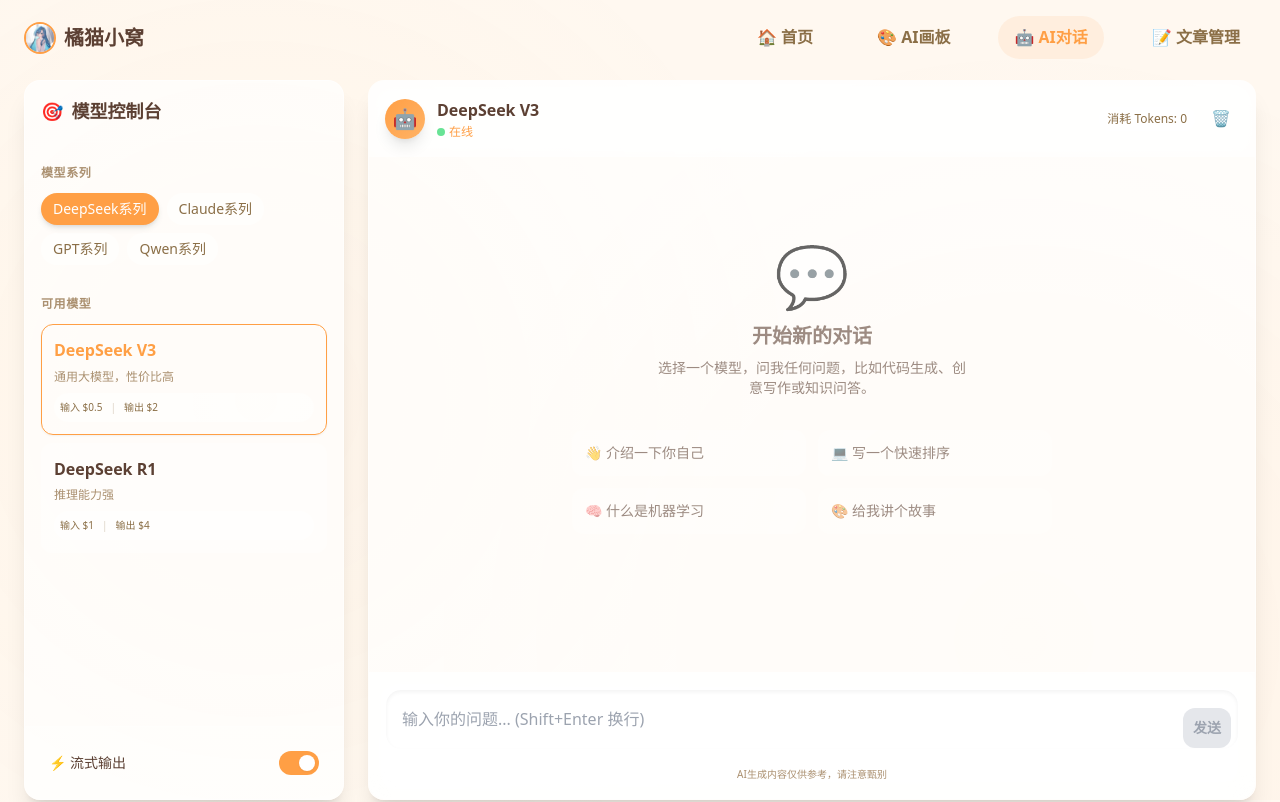
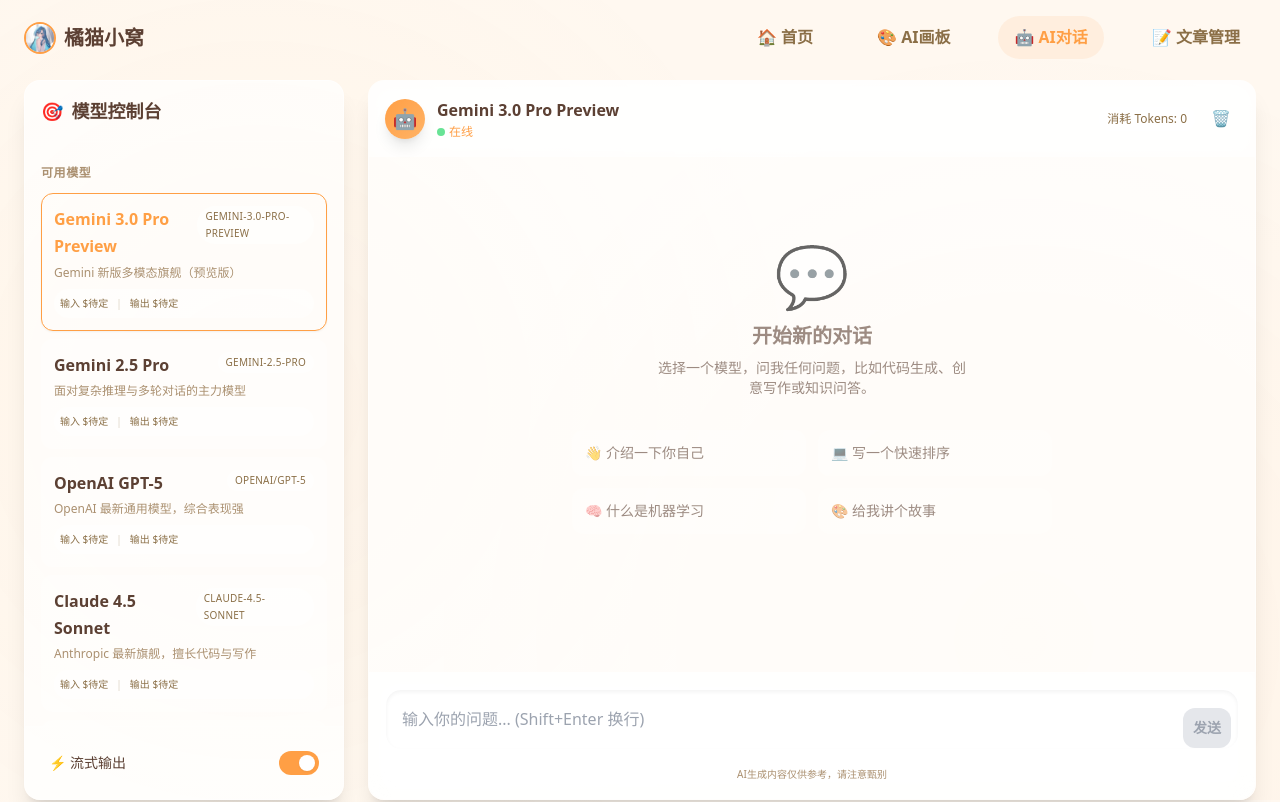
Before and after one commit to IwannaYuJie/web, a React (Vite) app: page /ai-chat in a window 1280 px wide. Shown: the top 802 px of the page. Built offline with nearby package versions, Linux system fonts and the light colour scheme.

Commit message:
feat: streamline ai chat models

```diff
--- a/src/pages/AIChat.jsx
+++ b/src/pages/AIChat.jsx
@@ -6,29 +6,47 @@
  * 使用七牛云AI推理API
  */
 function AIChat() {
-  // 模型配置 - 按系列分类
-  const modelCategories = {
-    'DeepSeek系列': [
-      { id: 'deepseek-v3', name: 'DeepSeek V3', inputPrice: 0.5, outputPrice: 2, desc: '通用大模型，性价比高' },
-      { id: 'deepseek-r1', name: 'DeepSeek R1', inputPrice: 1, outputPrice: 4, desc: '推理能力强' },
-    ],
-    'Claude系列': [
-      { id: 'claude-3.5-sonnet', name: 'Claude 3.5 Sonnet', inputPrice: 5.4, outputPrice: 27, desc: '逻辑与代码能力卓越' },
-      { id: 'claude-3.5-haiku', name: 'Claude 3.5 Haiku', inputPrice: 1.44, outputPrice: 7.2, desc: '速度快，成本低' },
-    ],
-    'GPT系列': [
-      { id: 'gpt-4o', name: 'GPT-4o', inputPrice: 2.5, outputPrice: 10, desc: 'OpenAI 最新旗舰' },
-      { id: 'gpt-4o-mini', name: 'GPT-4o Mini', inputPrice: 0.15, outputPrice: 0.6, desc: '轻量级模型' },
-    ],
-    'Qwen系列': [
-      { id: 'qwen-max', name: 'Qwen Max', inputPrice: 1.2, outputPrice: 4.8, desc: '通义千问最强模型' },
-      { id: 'qwen-turbo', name: 'Qwen Turbo', inputPrice: 0.1, outputPrice: 0.2, desc: '极速响应' },
-    ]
-  }
+  // 单一模型列表，保持与后端允许的模型 ID 一致，避免目录嵌套造成额外选择步骤
+  const aiModels = [
+    {
+      id: 'gemini-3.0-pro-preview',
+      name: 'Gemini 3.0 Pro Preview',
+      desc: 'Gemini 新版多模态旗舰（预览版）',
+      inputPrice: '待定',
+      outputPrice: '待定'
+    },
+    {
+      id: 'gemini-2.5-pro',
+      name: 'Gemini 2.5 Pro',
+      desc: '面对复杂推理与多轮对话的主力模型',
+      inputPrice: '待定',
+      outputPrice: '待定'
+    },
+    {
+      id: 'openai/gpt-5',
+      name: 'OpenAI GPT-5',
+      desc: 'OpenAI 最新通用模型，综合表现强',
+      inputPrice: '待定',
+      outputPrice: '待定'
+    },
+    {
+      id: 'claude-4.5-sonnet',
+      name: 'Claude 4.5 Sonnet',
+      desc: 'Anthropic 最新旗舰，擅长代码与写作',
+      inputPrice: '待定',
+      outputPrice: '待定'
+    },
+    {
+      id: 'deepseek/deepseek-v3.2-exp-thinking',
+      name: 'DeepSeek V3.2 EXP Thinking',
+      desc: 'DeepSeek 思维链升级款，推理细腻',
+      inputPrice: '待定',
+      outputPrice: '待定'
+    }
+  ]
 
   // 状态管理
-  const [selectedCategory, setSelectedCategory] = useState('DeepSeek系列')
-  const [selectedModel, setSelectedModel] = useState('deepseek-v3')
+  const [selectedModel, setSelectedModel] = useState(aiModels[0].id)
   const [messages, setMessages] = useState([])
   const [inputMessage, setInputMessage] = useState('')
   const [isLoading, setIsLoading] = useState(false)
@@ -181,7 +199,7 @@
     }
   }
 
-  const currentModel = Object.values(modelCategories).flat().find(m => m.id === selectedModel)
+  const currentModel = aiModels.find(m => m.id === selectedModel)
 
   return (
     <div className="container h-[calc(100vh-80px)] flex flex-col md:flex-row gap-6 pb-6 animate-fade-in">
@@ -207,30 +225,10 @@
           </div>
 
           <div className="flex-1 overflow-y-auto p-4 space-y-6">
-             {/* Categories */}
-             <div className="space-y-2">
-               <label className="text-xs font-bold text-text-light uppercase tracking-wider">模型系列</label>
-               <div className="flex flex-wrap gap-2">
-                 {Object.keys(modelCategories).map(cat => (
-                   <button
-                     key={cat}
-                     onClick={() => setSelectedCategory(cat)}
-                     className={`px-3 py-1.5 rounded-lg text-sm transition-all ${
-                       selectedCategory === cat
-                         ? 'bg-primary text-white shadow-md'
-                         : 'bg-white/50 hover:bg-white text-text-secondary'
-                     }`}
-                   >
-                     {cat}
-                   </button>
-                 ))}
-               </div>
-             </div>
-
              {/* Model List */}
              <div className="space-y-2">
                <label className="text-xs font-bold text-text-light uppercase tracking-wider">可用模型</label>
-               {modelCategories[selectedCategory]?.map(model => (
+               {aiModels.map(model => (
                  <div
                    key={model.id}
                    onClick={() => {
@@ -248,12 +246,15 @@
                      <span className={`font-bold ${selectedModel === model.id ? 'text-primary' : 'text-text-color'}`}>
                        {model.name}
                      </span>
+                     <span className="text-[10px] uppercase tracking-wide text-text-secondary bg-white/50 px-2 py-0.5 rounded-full">
+                       {model.id}
+                     </span>
                    </div>
                    <p className="text-xs text-text-light line-clamp-2 mb-2">{model.desc}</p>
                    <div className="flex gap-2 text-[10px] text-text-secondary bg-white/40 p-1.5 rounded-lg">
-                     <span>输入 ${model.inputPrice}</span>
+                     <span>输入 ${model.inputPrice || '—'}</span>
                      <span className="opacity-30">|</span>
-                     <span>输出 ${model.outputPrice}</span>
+                     <span>输出 ${model.outputPrice || '—'}</span>
                    </div>
                  </div>
                ))}
```
Also changed, not shown: 1 other file (tests, documents, lock files or other folders).
